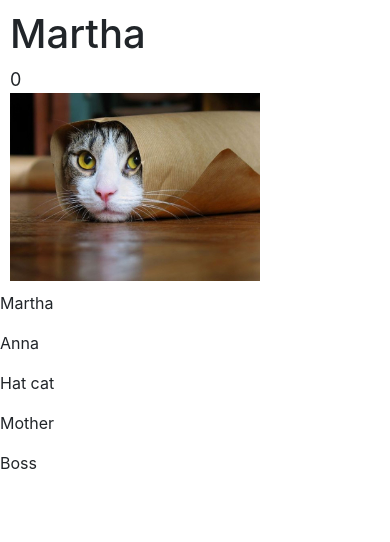
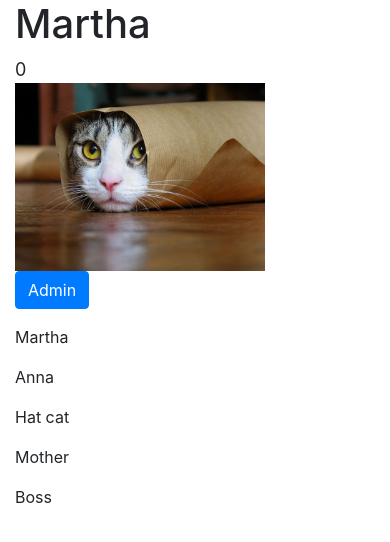
Before and after one commit to Paprikas/CatClicker, a plain HTML site: page index.html in a window 390 px wide. Both pictures are taken after a click on the element "Martha". Drawn offline with nearby package versions, Linux system fonts and the light colour scheme.

Commit message:
Split View on 2 views
+ Admin view

```diff
--- a/assets/css/style.css
+++ b/assets/css/style.css
@@ -1,12 +1,13 @@
-.main-cat-container {
-  padding: 10px;
-}
-#main-cat-clicks {
+#cat-clicks {
   font-size: 18px;
 }
 
-#main-cat-image {
+#cat-image {
   width: 250px;
+}
+
+.hidden {
+  display: none;
 }
 
 p {
--- a/assets/scripts/main.js
+++ b/assets/scripts/main.js
@@ -44,35 +44,59 @@ var model = {
 var controller = {
   init: function () {
     model.init()
-    view.init()
+    adminView.init()
+    catView.init()
+    catListView.render()
   },
   getCats: function () {
     return model.cats
   },
   incrementClicks: function () {
     model.currentCat.clicks++
-    view.renderToMain(model.currentCat)
+    catView.render(model.currentCat)
   },
   setCurrentCat: function (cat) {
     model.currentCat = cat
   },
   getCurrentCat: function () {
     return model.currentCat
+  },
+  updateCurrentCat: function () {
+    model.currentCat.name = adminView.name.value
+    model.currentCat.image = adminView.image.value
+    model.currentCat.clicks = adminView.clicks.value
+    catView.render(model.currentCat)
+    adminView.hide()
   }
 }
 
-var view = {
+var catView = {
   init: function () {
-    this.catClicks = document.getElementById('main-cat-clicks')
-    this.catName = document.getElementById('main-cat-name')
-    this.catImage = document.getElementById('main-cat-image')
+    this.catClicks = document.getElementById('cat-clicks')
+    this.catName = document.getElementById('cat-name')
+    this.catImage = document.getElementById('cat-image')
+    this.adminButton = document.getElementById('show-admin')
     this.catImage.addEventListener('click', function () {
       controller.incrementClicks()
     })
+    this.adminButton.addEventListener('click', function () {
+      adminView.render()
+    })
+  },
+  render: function () {
+    var cat = controller.getCurrentCat()
+    var catContainer = document.getElementById('cat')
+    catContainer.removeAttribute('class')
+    this.catClicks.innerText = cat.clicks
+    this.catName.innerText = cat.name
+    this.catImage.setAttribute('src', './assets/images/' + cat.image)
+  }
+}
 
-    this.renderList()
-  },
-  renderList: function () {
+var catListView = {
+  render: function () {
+    var catsContainer = document.getElementById('cats-list')
+
     for (var i = 0; i < controller.getCats().length; i++) {
       var cat = controller.getCats()[i]
 
@@ -83,19 +107,45 @@ var view = {
         function (cat) {
           return function () {
             controller.setCurrentCat(cat)
-            view.renderToMain()
+            catView.render()
+            adminView.hide()
           }
         }
       )(cat))
 
-      document.body.appendChild(paragraph)
+      catsContainer.appendChild(paragraph)
     }
+  }
+}
+
+var adminView = {
+  init: function () {
+    this.adminContainer = document.getElementById('admin-container')
+    this.name = document.getElementById('a-name')
+    this.image = document.getElementById('a-image')
+    this.clicks = document.getElementById('a-clicks')
+    this.cancelButton = document.getElementById('cancel-button')
+    this.updateButton = document.getElementById('update-button')
+
+    this.cancelButton.addEventListener('click', function () {
+      adminView.hide()
+    })
+    this.updateButton.addEventListener('click', function () {
+      controller.updateCurrentCat()
+    })
   },
-  renderToMain: function () {
+  render: function () {
     var cat = controller.getCurrentCat()
-    this.catClicks.innerText = cat.clicks
-    this.catName.innerText = cat.name
-    this.catImage.setAttribute('src', './assets/images/' + cat.image)
+    this.show()
+    this.name.value = cat.name
+    this.image.value = cat.image
+    this.clicks.value = cat.clicks
+  },
+  hide: function () {
+    this.adminContainer.setAttribute('class', 'hidden')
+  },
+  show: function () {
+    this.adminContainer.removeAttribute('class')
   }
 }
 
--- a/index.html
+++ b/index.html
@@ -9,10 +9,48 @@
     <link rel="stylesheet" href="./assets/css/style.css">
   </head>
   <body>
-    <div class="main-cat-container">
-      <h1 id="main-cat-name"></h1>
-      <div id="main-cat-clicks"></div>
-      <img id="main-cat-image" src="" alt="" />
+    <div class="container">
+      <div class="row">
+        <div class="col-sm-8">
+          <div id="cat" class="hidden">
+            <h1 id="cat-name"></h1>
+            <div id="cat-clicks"></div>
+            <img id="cat-image" src="" alt="" />
+            <div class="form-group">
+              <button type="button" class="btn btn-primary m-t-2" id="show-admin">Admin</button>
+            </div>
+          </div>
+        </div>
+        <div class="col-sm-4" id="cats-list">
+        </div>
+      </div>
+      <div class="row">
+        <div class="col-sm-12">
+          <div id="admin-container" class="hidden">
+            <h2>Admin panel</h2>
+            <div class="form-group">
+              <label>
+                Name
+                <input type="text" id="a-name" value="">
+              </label>
+            </div>
+              <div class="form-group">
+                <label>
+                  Image path
+                  <input type="text" id="a-image" value="">
+                </label>
+            </div>
+              <div class="form-group">
+                <label>
+                  Clicks
+                  <input type="text" id="a-clicks" value="">
+                </label>
+            </div>
+            <button type="button" class="btn btn-warning" id="cancel-button">Cancel</button>
+            <button type="button" class="btn btn-success" id="update-button">Update</button>
+          </div>
+        </div>
+      </div>
     </div>
     <script src="https://ajax.googleapis.com/ajax/libs/jquery/2.1.4/jquery.min.js"></script>
     <script src="./assets/scripts/main.js"></script>
```
